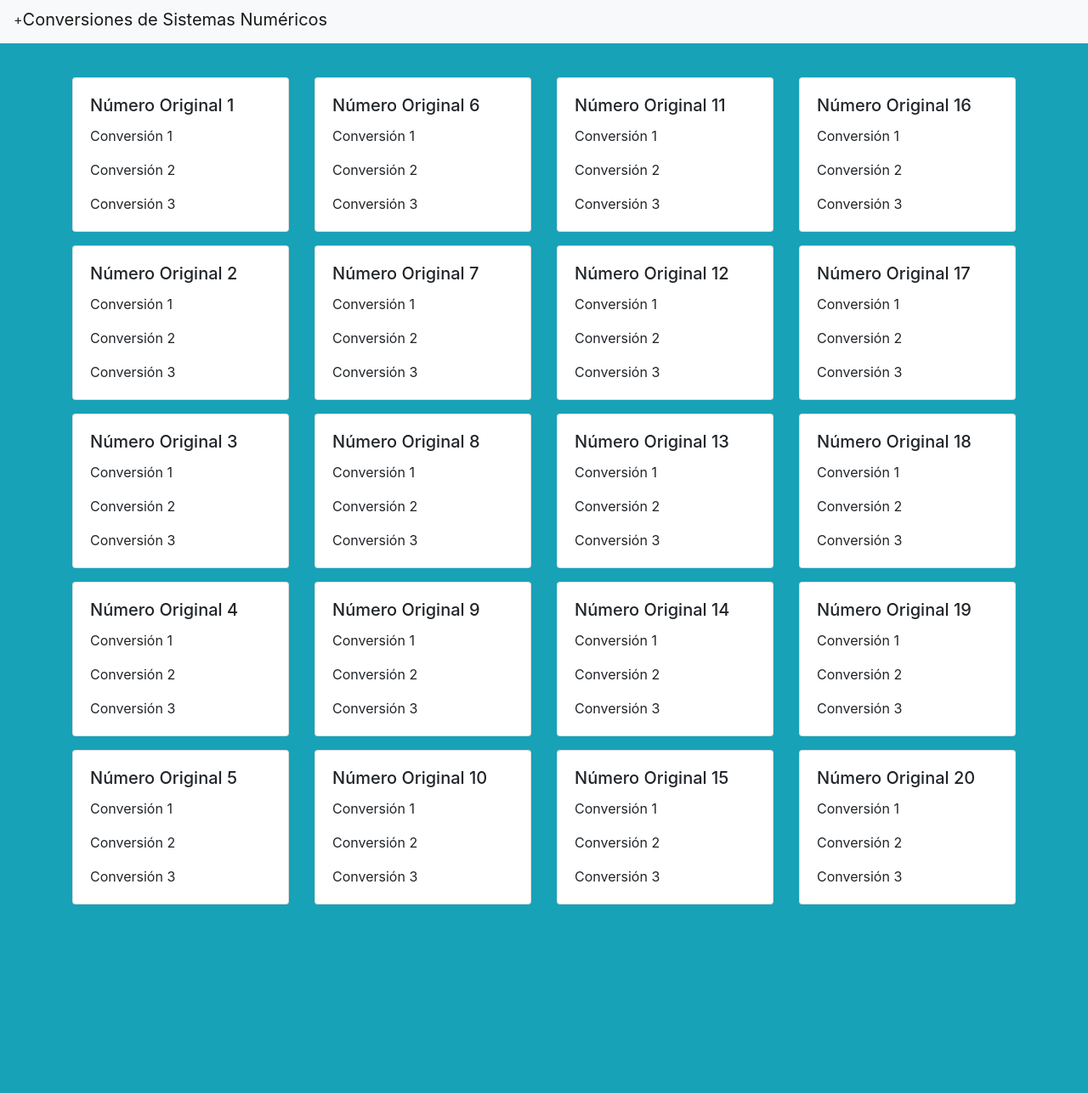
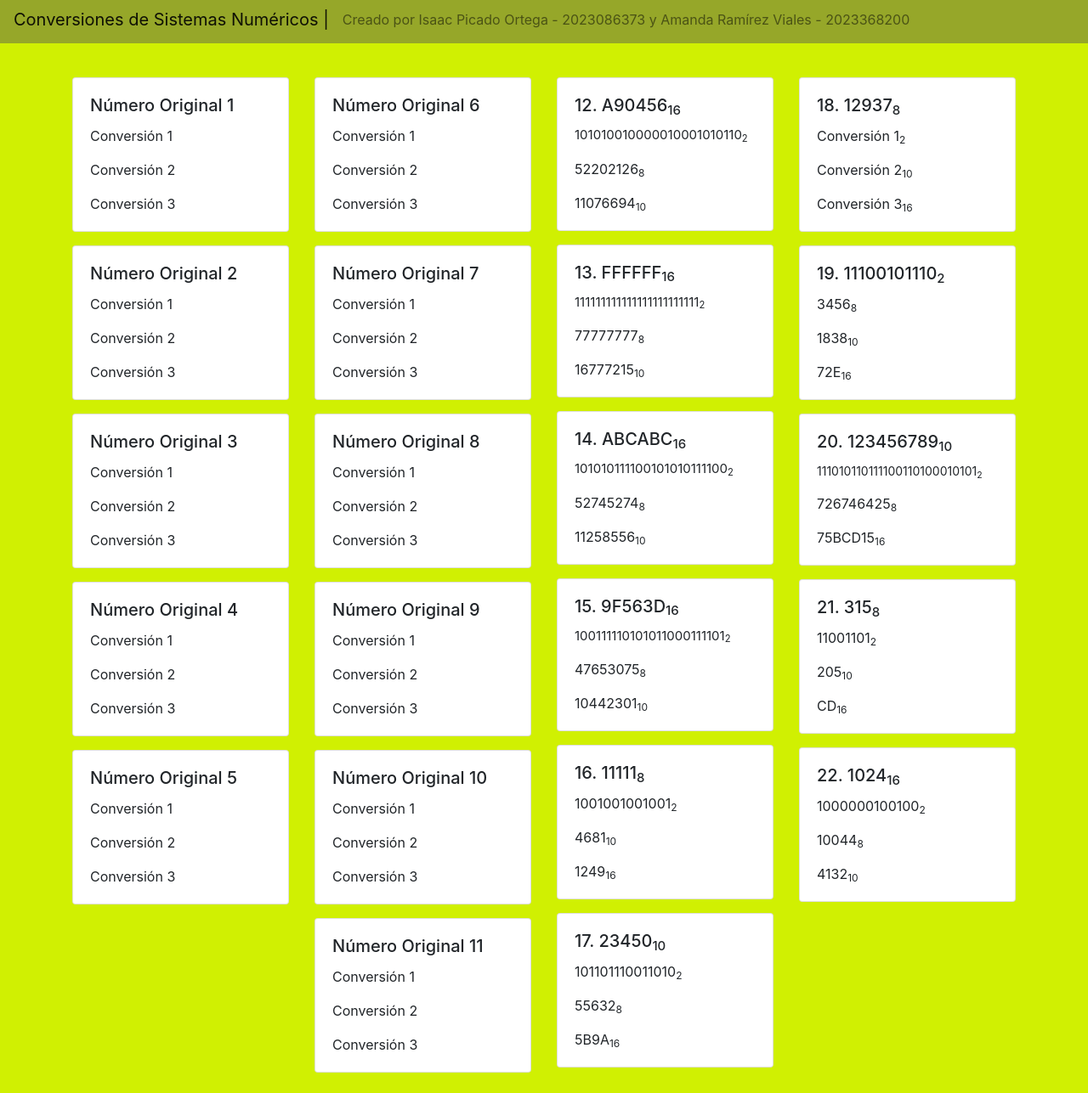
Before and after one commit to ipicado17/ipicado17.github.io, a plain HTML site: page index.html in a window 1280 px wide. Shown: the part 5-1292 px from the top of the page at 85% size. Before the commit the page ends 1070 px from the top, so only its background shows below. Drawn offline with nearby package versions, Linux system fonts and the light colour scheme.

Commit message:
Update index.html

```diff
--- a/index.html
+++ b/index.html
@@ -9,15 +9,16 @@
     <link rel="stylesheet" href="https://stackpath.bootstrapcdn.com/bootstrap/4.5.2/css/bootstrap.min.css">
 </head>
 
-<body class=bg-info>
+<body style="background-color: #d0f002;">
 
     <!-- Header -->
-    <nav class="navbar navbar-expand-lg navbar-light bg-light">+
-        <a class="navbar-brand" href="#">Conversiones de Sistemas Numéricos</a>
+    <nav style="background-color: #96a729;" class="navbar navbar-expand-lg navbar-light">
+        <a class="navbar-brand" href="#">Conversiones de Sistemas Numéricos |</a>
+        <span class="navbar-text"> Creado por Isaac Picado Ortega - 2023086373 y Amanda Ramírez Viales - 2023368200</span>
     </nav>
 
     <!-- Cards -->
-    <div class="container mt-4">
+    <div class="container mt-4 mb-4">
         <div class="row">
 
             <!-- Column 1 -->
@@ -106,10 +107,6 @@
                         <p class="card-text">Conversión 3</p>
                     </div>
                 </div>
-            </div>
-
-            <!-- Column 3 -->
-            <div class="col-md-3">
                 <div class="card mt-3">
                     <div class="card-body">
                         <h5 class="card-title">Número Original 11</h5>
@@ -118,36 +115,56 @@
                         <p class="card-text">Conversión 3</p>
                     </div>
                 </div>
+            </div>
+
+            <!-- Column 3 -->
+            <div class="col-md-3">
                 <div class="card mt-3">
                     <div class="card-body">
-                        <h5 class="card-title">Número Original 12</h5>
-                        <p class="card-text">Conversión 1</p>
-                        <p class="card-text">Conversión 2</p>
-                        <p class="card-text">Conversión 3</p>
+                        <h5 class="card-title">12. A90456<sub>16</sub></h5>
+                        <p style="font-size: 15px;" class="card-text">101010010000010001010110<sub>2</sub></p>
+                        <p class="card-text">52202126<sub>8</sub></p>
+                        <p class="card-text">11076694<sub>10</sub></p>
                     </div>
                 </div>
                 <div class="card mt-3">
                     <div class="card-body">
-                        <h5 class="card-title">Número Original 13</h5>
-                        <p class="card-text">Conversión 1</p>
-                        <p class="card-text">Conversión 2</p>
-                        <p class="card-text">Conversión 3</p>
+                        <h5 class="card-title">13. FFFFFF<sub>16</sub></h5>
+                        <p style="font-size: 15px;" class="card-text">111111111111111111111111<sub>2</sub></p>
+                        <p class="card-text">77777777<sub>8</sub></p>
+                        <p class="card-text">16777215<sub>10</sub></p>
                     </div>
                 </div>
                 <div class="card mt-3">
                     <div class="card-body">
-                        <h5 class="card-title">Número Original 14</h5>
-                        <p class="card-text">Conversión 1</p>
-                        <p class="card-text">Conversión 2</p>
-                        <p class="card-text">Conversión 3</p>
+                        <h5 class="card-title">14. ABCABC<sub>16</sub></h5>
+                        <p style="font-size: 15px;" class="card-text">101010111100101010111100<sub>2</sub></p>
+                        <p class="card-text">52745274<sub>8</sub></p>
+                        <p class="card-text">11258556<sub>10</sub></p>
                     </div>
                 </div>
                 <div class="card mt-3">
                     <div class="card-body">
-                        <h5 class="card-title">Número Original 15</h5>
-                        <p class="card-text">Conversión 1</p>
-                        <p class="card-text">Conversión 2</p>
-                        <p class="card-text">Conversión 3</p>
+                        <h5 class="card-title">15. 9F563D<sub>16</sub></h5>
+                        <p style="font-size: 15px;" class="card-text">100111110101011000111101<sub>2</sub></p>
+                        <p class="card-text">47653075<sub>8</sub></p>
+                        <p class="card-text">10442301<sub>10</sub></p>
+                    </div>
+                </div>
+                <div class="card mt-3">
+                    <div class="card-body">
+                        <h5 class="card-title">16. 11111<sub>8</sub></h5>
+                        <p class="card-text">1001001001001<sub>2</sub></p>
+                        <p class="card-text">4681<sub>10</sub></p>
+                        <p class="card-text">1249<sub>16</sub></p>
+                    </div>
+                </div>
+                <div class="card mt-3">
+                    <div class="card-body">
+                        <h5 class="card-title">17. 23450<sub>10</sub></h5>
+                        <p class="card-text">101101110011010<sub>2</sub></p>
+                        <p class="card-text">55632<sub>8</sub></p>
+                        <p class="card-text">5B9A<sub>16</sub></p>
                     </div>
                 </div>
             </div>
@@ -156,42 +173,42 @@
             <div class="col-md-3">
                 <div class="card mt-3">
                     <div class="card-body">
-                        <h5 class="card-title">Número Original 16</h5>
-                        <p class="card-text">Conversión 1</p>
-                        <p class="card-text">Conversión 2</p>
-                        <p class="card-text">Conversión 3</p>
+                        <h5 class="card-title">18. 12937<sub>8</sub></h5>
+                        <p class="card-text">Conversión 1<sub>2</sub></p>
+                        <p class="card-text">Conversión 2<sub>10</sub></p>
+                        <p class="card-text">Conversión 3<sub>16</sub></p>
                     </div>
                 </div>
                 <div class="card mt-3">
                     <div class="card-body">
-                        <h5 class="card-title">Número Original 17</h5>
-                        <p class="card-text">Conversión 1</p>
-                        <p class="card-text">Conversión 2</p>
-                        <p class="card-text">Conversión 3</p>
+                        <h5 class="card-title">19. 11100101110<sub>2</sub></h5>
+                        <p class="card-text">3456<sub>8</sub></p>
+                        <p class="card-text">1838<sub>10</sub></p>
+                        <p class="card-text">72E<sub>16</sub></p>
                     </div>
                 </div>
                 <div class="card mt-3">
                     <div class="card-body">
-                        <h5 class="card-title">Número Original 18</h5>
-                        <p class="card-text">Conversión 1</p>
-                        <p class="card-text">Conversión 2</p>
-                        <p class="card-text">Conversión 3</p>
+                        <h5 class="card-title">20. 123456789<sub>10</sub></h5>
+                        <p style="font-size: 14px;" class="card-text">111010110111100110100010101<sub>2</sub></p>
+                        <p class="card-text">726746425<sub>8</sub></p>
+                        <p class="card-text">75BCD15<sub>16</sub></p>
                     </div>
                 </div>
                 <div class="card mt-3">
                     <div class="card-body">
-                        <h5 class="card-title">Número Original 19</h5>
-                        <p class="card-text">Conversión 1</p>
-                        <p class="card-text">Conversión 2</p>
-                        <p class="card-text">Conversión 3</p>
+                        <h5 class="card-title">21. 315<sub>8</sub></h5>
+                        <p class="card-text">11001101<sub>2</sub></p>
+                        <p class="card-text">205<sub>10</sub></p>
+                        <p class="card-text">CD<sub>16</sub></p>
                     </div>
                 </div>
                 <div class="card mt-3">
                     <div class="card-body">
-                        <h5 class="card-title">Número Original 20</h5>
-                        <p class="card-text">Conversión 1</p>
-                        <p class="card-text">Conversión 2</p>
-                        <p class="card-text">Conversión 3</p>
+                        <h5 class="card-title">22. 1024<sub>16</sub></h5>
+                        <p class="card-text">1000000100100<sub>2</sub></p>
+                        <p class="card-text">10044<sub>8</sub></p>
+                        <p class="card-text">4132<sub>10</sub></p>
                     </div>
                 </div>
             </div>
```
